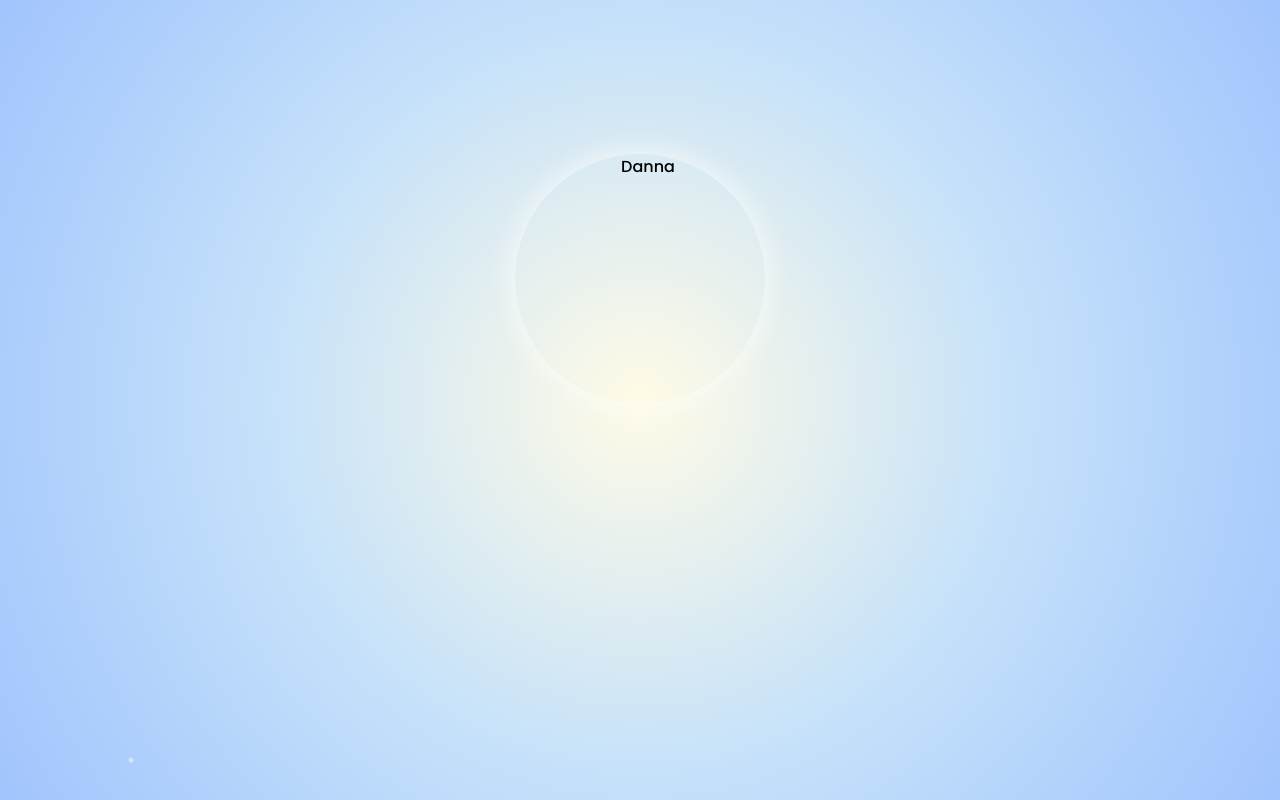
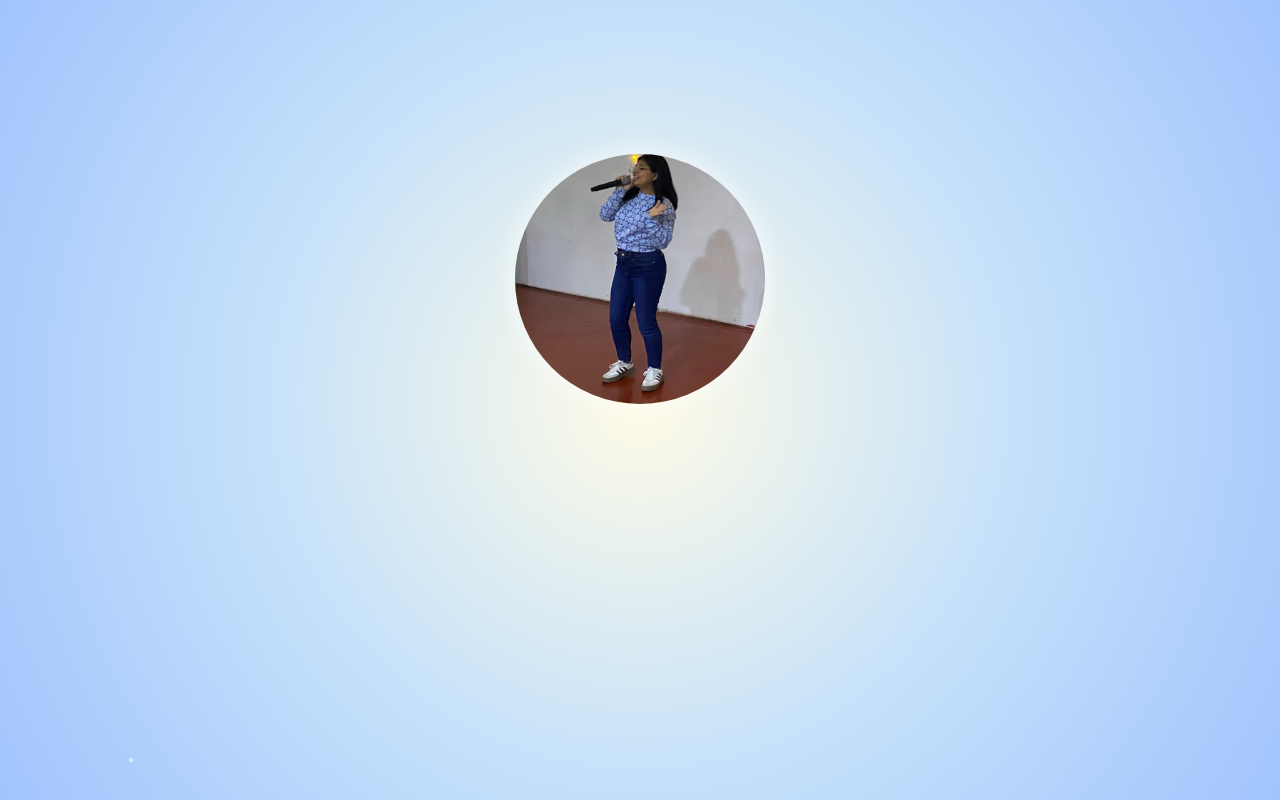
Before and after one commit to rodrigo32coridva/Danna, a plain HTML site: page final.html in a window 1280 px wide. Shown: the top 800 px of the page. Drawn offline with Linux system fonts and the light colour scheme; the site is published under a folder, as on GitHub Pages, so addresses that start at the root find nothing.

Commit message:
Fix image source path in final.html

```diff
--- a/final.html
+++ b/final.html
@@ -109,7 +109,7 @@
   <div class="sparkle" style="left:80%; animation-delay: 4s;"></div>
 
   <!-- 🌷 Imagen de Danna -->
-  <img src="/img/amiga.png" alt="Danna" class="photo">
+  <img src="img/amiga.png" alt="Danna" class="photo">
 
   <!-- ✨ Mensaje final -->
   <h2 class="glow">✨ Eres una chica elegida por Dios ✨</h2>
```
